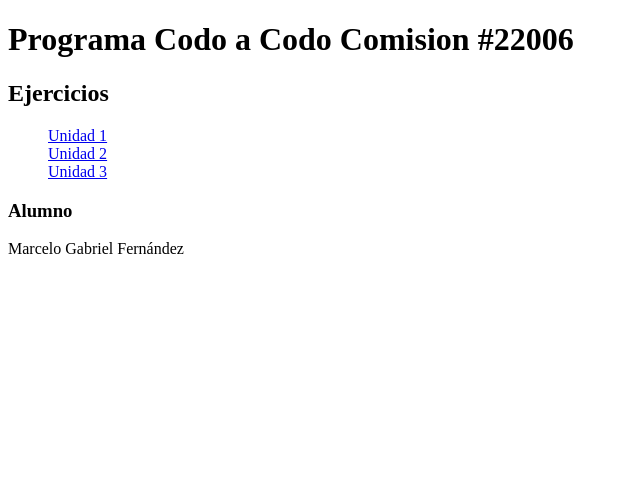
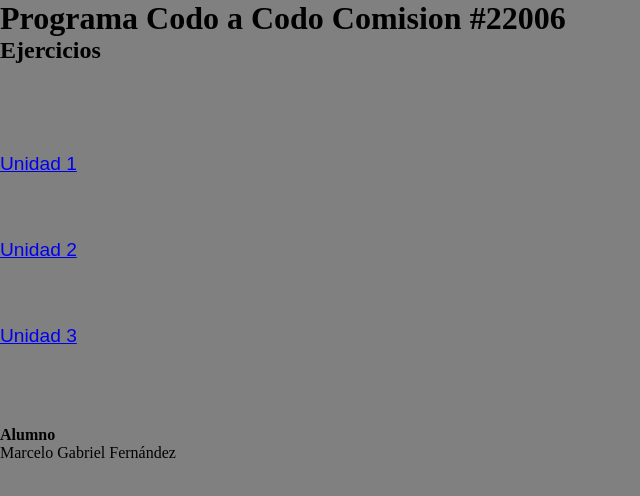
Before and after one commit to kaohhs/codoacodo, a website: page index.html in a window 1280 px wide. Shown: the whole page, without its empty margins (0-640 px from the left). Drawn offline with Linux system fonts and the light colour scheme.

Commit message:
se agrega carpeta de estilos y estilo al index

```diff
--- /dev/null
+++ b/estilos/estilosindex.css
@@ -0,0 +1,27 @@
+* {
+    padding: 0%;
+    margin: 0%;
+}
+
+body {
+    background-color: grey;
+
+}
+
+ul {
+
+    margin-top: 25px;
+    padding-bottom: 15px;
+
+}
+
+li {
+    padding-top: 5%;
+    font-size: larger;
+    font-family: sans-serif;
+}
+
+.footer {
+    font-size: 1em;
+    padding-top: 4em;
+}
--- a/index.html
+++ b/index.html
@@ -5,6 +5,7 @@
     <meta http-equiv="X-UA-Compatible" content="IE=edge">
     <meta name="viewport" content="width=device-width, initial-scale=1.0">
     <title>Codo a Codo Comisión #22006</title>
+    <link rel="stylesheet" href="/estilos/estilosindex.css">
 </head>
 <body>
 <h1>Programa Codo a Codo Comision #22006</h1>
@@ -19,7 +20,7 @@
 
 
 
-<h3>Alumno</h3>
+<h3 class="footer">Alumno</h3>
 Marcelo Gabriel Fernández
 
 </body>
```
Also changed, not shown: ej02.html (+1 -1 lines), ej03.html (+1 -1 lines), estilos/custom.css (renamed from custom.css), estilos/style.css (renamed from style.css).
